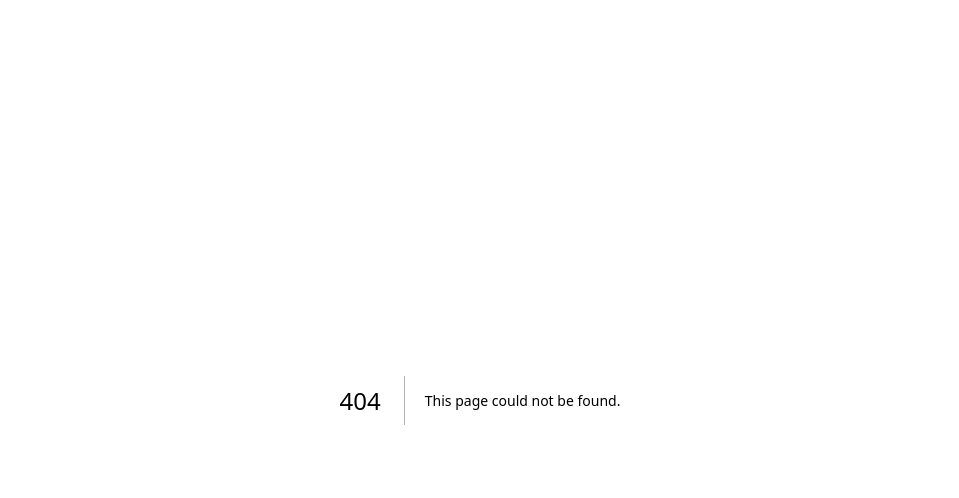
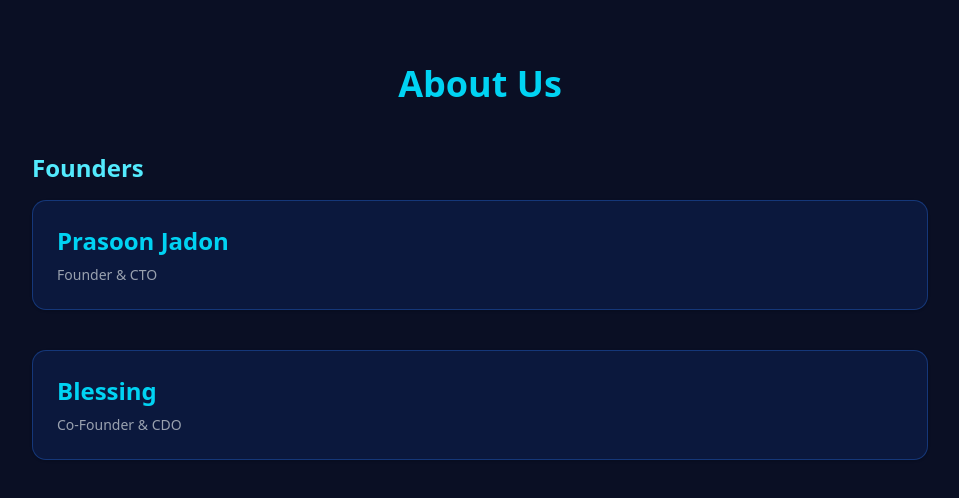
Before and after one commit to psjdeveloper/vyoma-new, a Next.js app: page /about in a window 1280 px wide. Before the commit this address had no page. Shown: the top 498 px of the page, without its empty margins (160-1119 px from the left). Built offline with nearby package versions, Linux system fonts and the light colour scheme.

Commit message:
feat: add Nav component and integrate it into the Home page

```diff
--- /dev/null
+++ b/src/app/about/page.tsx
@@ -0,0 +1,58 @@
+"use client";
+
+import { motion } from "framer-motion";
+import { Card, CardDescription, CardHeader, CardTitle } from "@/components/ui/card";
+
+export default function About() {
+  return (
+    <div className="min-h-screen bg-[#0a0f24] text-white px-6 py-16">
+      <motion.h1
+        className="text-4xl font-bold text-center text-cyan-400 mb-12"
+        initial={{ opacity: 0, y: -30 }}
+        animate={{ opacity: 1, y: 0 }}
+        transition={{ duration: 0.8 }}
+      >
+        About Us
+      </motion.h1>
+
+      <div className="max-w-4xl mx-auto space-y-10">
+        <motion.div
+          initial={{ opacity: 0, x: -50 }}
+          whileInView={{ opacity: 1, x: 0 }}
+          transition={{ duration: 0.8 }}
+          viewport={{ once: true }}
+        >
+          <h2 className="text-2xl font-semibold text-cyan-300 mb-4">Founders</h2>
+          <Card className="bg-[#0b183d] border border-blue-500/30 hover:border-cyan-400/40 transition-all duration-300">
+            <CardHeader>
+              <CardTitle className="text-2xl font-bold text-cyan-400">
+                Prasoon Jadon
+              </CardTitle>
+              <CardDescription className="text-gray-400">
+                Founder & CTO
+              </CardDescription>
+            </CardHeader>
+          </Card>
+        </motion.div>
+
+        <motion.div
+          initial={{ opacity: 0, x: 50 }}
+          whileInView={{ opacity: 1, x: 0 }}
+          transition={{ duration: 0.8 }}
+          viewport={{ once: true }}
+        >
+          <Card className="bg-[#0b183d] border border-blue-500/30 hover:border-cyan-400/40 transition-all duration-300">
+            <CardHeader>
+              <CardTitle className="text-2xl font-bold text-cyan-400">
+                Blessing
+              </CardTitle>
+              <CardDescription className="text-gray-400">
+                Co-Founder & CDO
+              </CardDescription>
+            </CardHeader>
+          </Card>
+        </motion.div>
+      </div>
+    </div>
+  );
+}
--- a/src/app/page.tsx
+++ b/src/app/page.tsx
@@ -14,6 +14,7 @@ import {
 } from "@/components/ui/card";
 import { Button } from "@/components/ui/button";
 import Hero from "@/components/hero";
+import Nav from "@/components/nav";
 
 export default function Home() {
   useEffect(() => {
@@ -26,6 +27,7 @@ export default function Home() {
 
   return (
     <>
+    <Nav />
       <Hero />
 
       <div className="flex flex-col md:flex-row gap-8 justify-center items-center min-h-screen bg-[#0a0f24] px-4">
--- /dev/null
+++ b/src/components/nav.tsx
@@ -0,0 +1,34 @@
+"use client";
+
+import Link from "next/link";
+
+export default function Nav() {
+  return (
+    <nav className="w-full fixed top-0 left-0 bg-[#0a0f24]/80 backdrop-blur-md border-b border-blue-500/20 z-50">
+      <div className="max-w-6xl mx-auto flex justify-between items-center px-6 py-4">
+        <h1 className="text-2xl font-bold text-cyan-400">Vyoma</h1>
+
+        <div className="flex space-x-8">
+          <Link
+            href="/"
+            className="text-gray-300 hover:text-cyan-400 transition-colors duration-300"
+          >
+            Home
+          </Link>
+          <Link
+            href="/about"
+            className="text-gray-300 hover:text-cyan-400 transition-colors duration-300"
+          >
+            About
+          </Link>
+          <Link
+            href="/contact"
+            className="text-gray-300 hover:text-cyan-400 transition-colors duration-300"
+          >
+            Contact
+          </Link>
+        </div>
+      </div>
+    </nav>
+  );
+}
```
